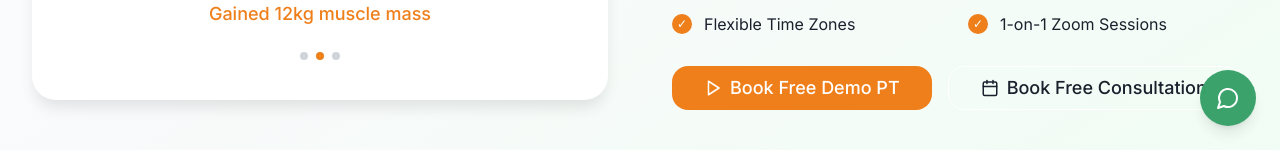
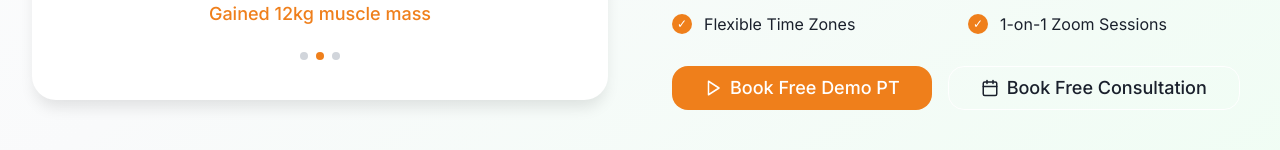
Before and after one commit to GomziServies/fwg-international-landing-page, a React (Vite) app: page / in a window 1280 px wide. Shown: the part 650-800 px from the top of the page. Built offline with nearby package versions, Linux system fonts and the light colour scheme.

Commit message:
Update HeroSection.jsx

```diff
--- a/src/pages/landing-page/components/HeroSection.jsx
+++ b/src/pages/landing-page/components/HeroSection.jsx
@@ -184,17 +184,6 @@ const HeroSection = () => {
           </div>
         </div>
       </div>
-      {/* WhatsApp Floating Button */}
-      <div className="fixed bottom-6 right-6 z-50">
-        <Button
-          variant="success"
-          size="icon"
-          onClick={() => window.open('https://wa.me/919876543210', '_blank')}
-          iconName="MessageCircle"
-          iconSize={24}
-          className="w-14 h-14 rounded-full shadow-lg hover:shadow-xl transition-all duration-300 animate-pulse"
-        />
-      </div>
     </section>
   );
 };
```
